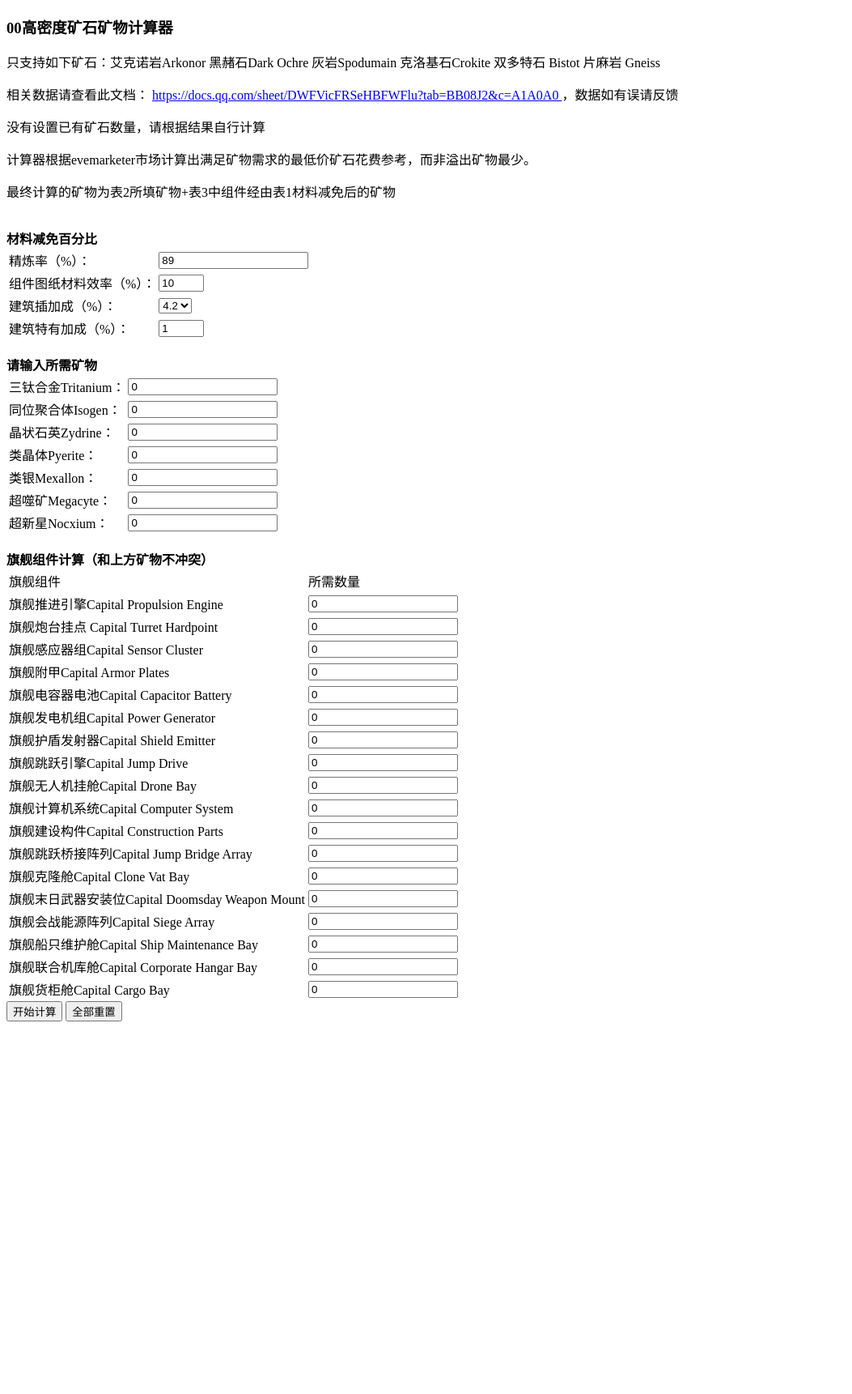
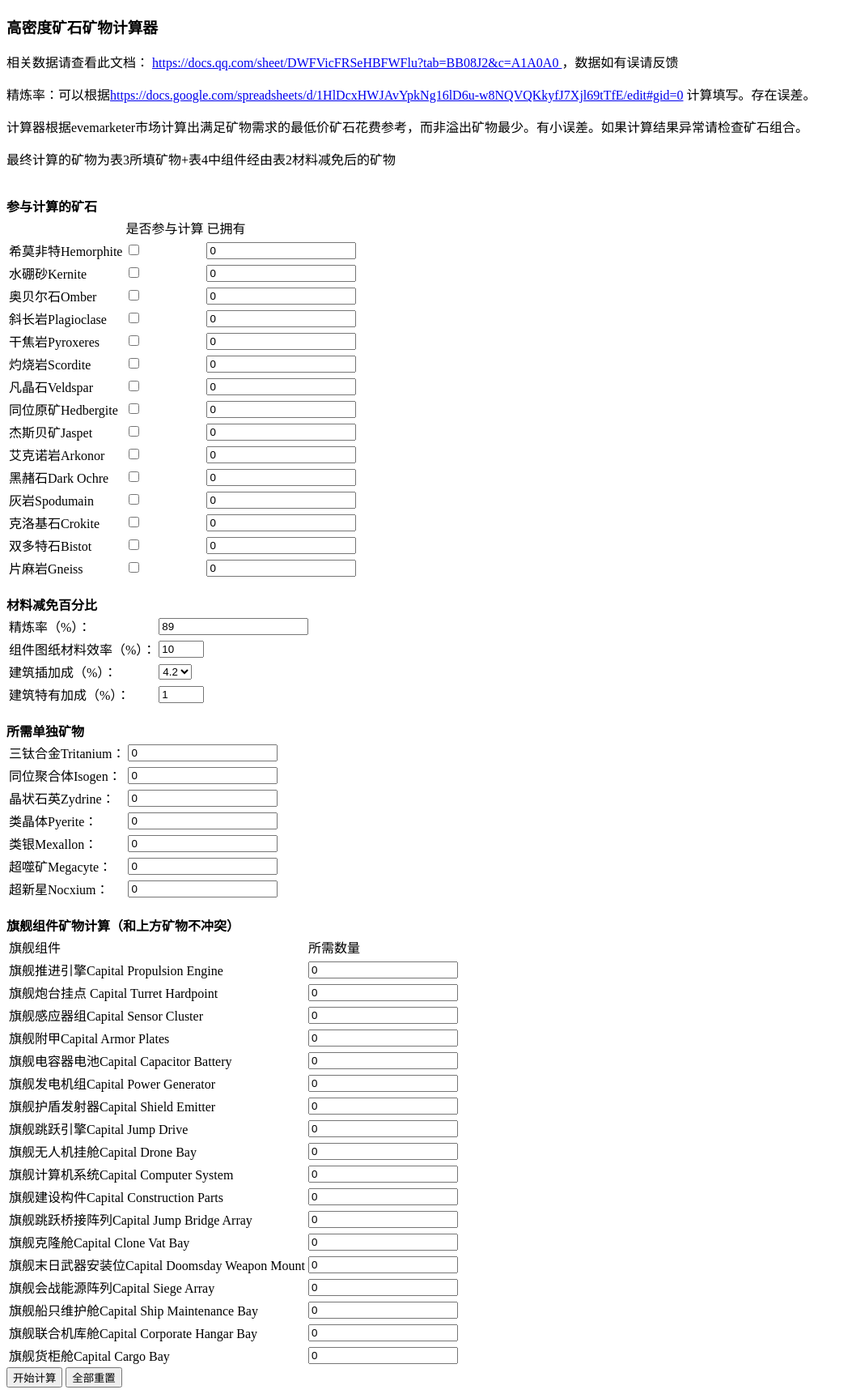
Before and after one commit to bleedblade/EVE-ores-calculater, a Django app: page /ec1/ in a window 1280 px wide. Shown: the whole page at 81% size, without its empty margins (0-1053 px from the left). Before the commit the page ends 1261 px from the top, so only its background shows below. Run offline with Django 3.2, Linux system fonts and the light colour scheme.

Commit message:
Add files via upload
更改ec1.html的部分前端说明。
增加了选择矿石的表。
更改ec2.html部分前端代码，改为Django模板循环渲染。
（并没有页面美化）（你都玩EVE了要什么CSS）（滑稽）

```diff
--- a/templates/ec1.html
+++ b/templates/ec1.html
@@ -4,14 +4,36 @@
 	<title>00高密度矿石矿物计算器</title>
 </head>
 <body>
-	<h3>00高密度矿石矿物计算器</h3>
-	<p>只支持如下矿石：艾克诺岩Arkonor 黑赭石Dark Ochre 灰岩Spodumain 克洛基石Crokite 双多特石 Bistot 片麻岩 Gneiss</p>
+	<h3>高密度矿石矿物计算器</h3>
+
 	<p>相关数据请查看此文档： <a href="https://docs.qq.com/sheet/DWFVicFRSeHBFWFlu?tab=BB08J2&c=A1A0A0">https://docs.qq.com/sheet/DWFVicFRSeHBFWFlu?tab=BB08J2&c=A1A0A0 </a>，数据如有误请反馈</p>
-	<p>没有设置已有矿石数量，请根据结果自行计算</p>
-	<p>计算器根据evemarketer市场计算出满足矿物需求的最低价矿石花费参考，而非溢出矿物最少。</p>
-	<p>最终计算的矿物为表2所填矿物+表3中组件经由表1材料减免后的矿物</p>
+	<p>精炼率：可以根据<a href="https://docs.google.com/spreadsheets/d/1HlDcxHWJAvYpkNg16lD6u-w8NQVQKkyfJ7Xjl69tTfE/edit#gid=0">https://docs.google.com/spreadsheets/d/1HlDcxHWJAvYpkNg16lD6u-w8NQVQKkyfJ7Xjl69tTfE/edit#gid=0</a> 计算填写。存在误差。</p>
+	<p>计算器根据evemarketer市场计算出满足矿物需求的最低价矿石花费参考，而非溢出矿物最少。有小误差。如果计算结果异常请检查矿石组合。</p>
+	<p>最终计算的矿物为表3所填矿物+表4中组件经由表2材料减免后的矿物</p>
 	<br>
-	<form action="/ec2/" method="post">
+
+	<form action="/ec2/" method="post" id="form">
+		<table><b>参与计算的矿石</b>
+			<tr><td></td><td>是否参与计算</td><td>已拥有</td></tr>
+<tr><td>希莫非特Hemorphite</td><td><input type="checkbox" name="kuangcb" value=0></td><td><input name="h_kuang0" value="0" type="number"></tr>
+<tr><td>水硼砂Kernite</td><td><input type="checkbox" name="kuangcb" value=1></td><td><input name="h_kuang1" value="0" type="number"></tr>
+<tr><td>奥贝尔石Omber</td><td><input type="checkbox" name="kuangcb" value=2></td><td><input name="h_kuang2" value="0" type="number"></tr>
+<tr><td>斜长岩Plagioclase</td><td><input type="checkbox" name="kuangcb" value=3></td><td><input name="h_kuang3" value="0" type="number"></tr>
+<tr><td>干焦岩Pyroxeres</td><td><input type="checkbox" name="kuangcb" value=4></td><td><input name="h_kuang4" value="0" type="number"></tr>
+<tr><td>灼烧岩Scordite</td><td><input type="checkbox" name="kuangcb" value=5></td><td><input name="h_kuang5" value="0" type="number"></tr>
+<tr><td>凡晶石Veldspar</td><td><input type="checkbox" name="kuangcb" value=6></td><td><input name="h_kuang6" value="0" type="number"></tr>
+<tr><td>同位原矿Hedbergite</td><td><input type="checkbox" name="kuangcb" value=7></td><td><input name="h_kuang7" value="0" type="number"></tr>
+<tr><td>杰斯贝矿Jaspet</td><td><input type="checkbox" name="kuangcb" value=8></td><td><input name="h_kuang8" value="0" type="number"></tr>
+<tr><td>艾克诺岩Arkonor</td><td><input type="checkbox" name="kuangcb" value=9></td><td><input name="h_kuang9" value="0" type="number"></tr>
+<tr><td>黑赭石Dark Ochre</td><td><input type="checkbox" name="kuangcb" value=10></td><td><input name="h_kuang10" value="0" type="number"></tr>
+<tr><td>灰岩Spodumain</td><td><input type="checkbox" name="kuangcb" value=11></td><td><input name="h_kuang11" value="0" type="number"></tr>
+<tr><td>克洛基石Crokite</td><td><input type="checkbox" name="kuangcb" value=12></td><td><input name="h_kuang12" value="0" type="number"></tr>
+<tr><td>双多特石Bistot</td><td><input type="checkbox" name="kuangcb" value=13></td><td><input name="h_kuang13" value="0" type="number"></tr>
+<tr><td>片麻岩Gneiss </td><td><input type="checkbox" name="kuangcb" value=14></td><td><input name="h_kuang14" value="0" type="number"></tr>
+
+		</table>
+	<input type="text" name="kuang" style="display:none;">
+	<br>
 		{% csrf_token %}
 		<table><b>材料减免百分比</b>
 	<tr>
@@ -36,7 +58,7 @@
 	</tr>
 </table>
 <br>
-	<table><b>请输入所需矿物</b>
+	<table><b>所需单独矿物</b>
 		<br>
 <tr>
 <td>三钛合金Tritanium：</td><td><input type="number" name="santai" value="0"></td>
@@ -56,7 +78,7 @@
 </table>
 <br>
 
-<table><b>旗舰组件计算（和上方矿物不冲突）</b>
+<table><b>旗舰组件矿物计算（和上方矿物不冲突）</b>
 	<tr>
 		<td>旗舰组件</td>
 		<td>所需数量</td>
@@ -81,8 +103,37 @@
 <tr><td>旗舰货柜舱Capital Cargo Bay</td><td><input type="number" name="qj17" value="0" min="0"></td></tr>
 
 </table>
-<input type="submit" value="开始计算">
+<input type="button" value="开始计算" onclick="addp()">
 <input type="reset" value="全部重置">
+<span style="display: none;color: red;" id="nokuangselected">未选择矿石</span>
 </form>
+
+<script type="text/javascript">
+	function addp(){
+	var kuangcb=document.getElementsByName("kuangcb");
+	var nokuang = document.getElementById("nokuangselected")
+	var form = document.getElementById("form")
+	var kuang = document.getElementsByName("kuang")
+	var s='';
+	for(var i=0;i<kuangcb.length;i++){
+  		if(kuangcb[i].checked){
+    	s+=kuangcb[i].value+','}}
+	s=s.substring(0,s.length-1);
+	console.log(s)
+	if(s==''){
+		nokuang.style.display=""
+	return
+	}
+	if (nokuang.style.display=="") {
+		nokuang.style.display="none"
+	}
+	kuang[0].value=s
+        console.log(s)
+        form.submit()
+}
+
+
+
+</script>
 </body>
 </html>
```
Also changed, not shown: templates/ec2.html (+10 -13 lines).
